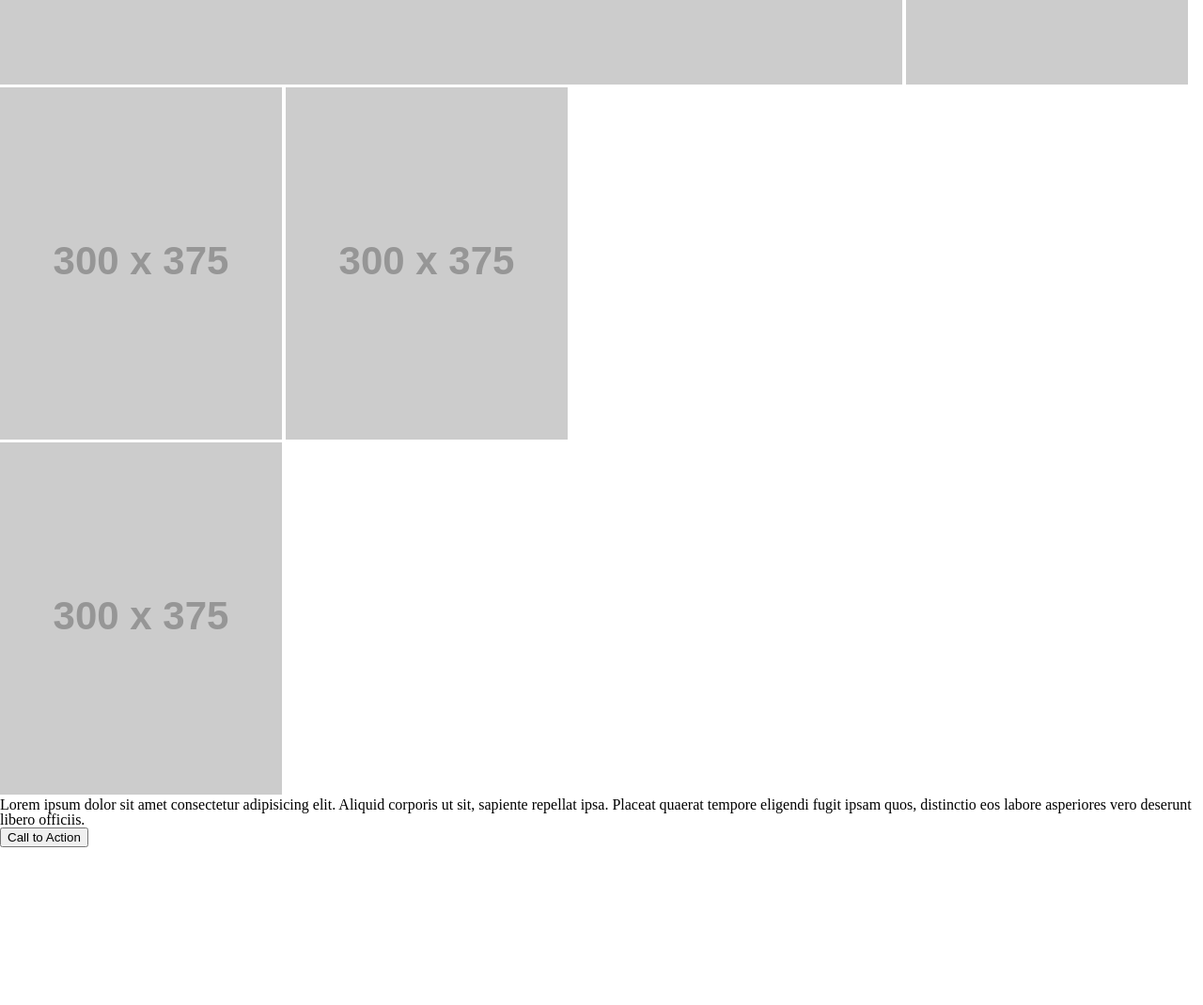
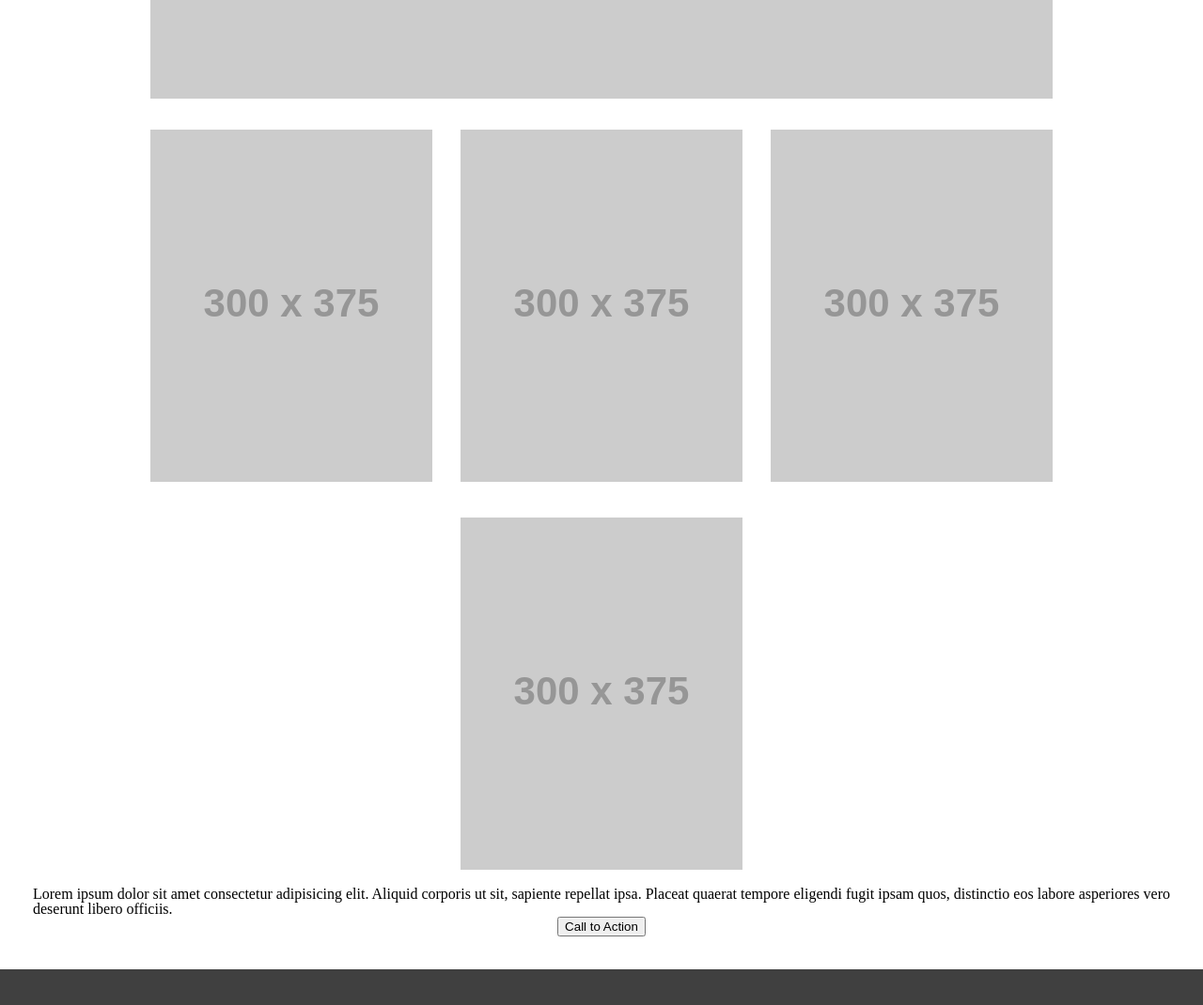
Before and after one commit to OsaidAlhomedy/wirefame-exercise, a plain HTML site: page index.html in a window 1280 px wide. Shown: the part 460-1530 px from the top of the page at 94% size. Before the commit the page ends 1362 px from the top, so only its background shows below. Drawn offline with Linux system fonts and the light colour scheme; placeholder pictures from the web are drawn by us.

Commit message:
almost done with the lab

```diff
--- a/css/style.css
+++ b/css/style.css
@@ -1,6 +1,8 @@
 * {
     box-sizing:border-box;
 }
+
+
 
 nav ul {
     background-color:#404040 ;
@@ -14,7 +16,10 @@ nav ul {
 nav ul li {
 
     display: inline-block;
+    padding : 27px;
+    padding-left: 30px;
     position: relative;
+    bottom: 30px;
 
 
 }
@@ -25,9 +30,41 @@ nav ul li a {
     color: white;
 }
 
-.li {
+
+div {
+
+    width: 100;
     text-align: center;
-    padding: 27px;
-    bottom : 27px;
+    padding : 15px;
 
 }
+
+div img {
+    padding-left: 15px;
+    padding-right: 15px;
+}
+
+section {
+    width: 100%;
+    text-align: center;
+    padding : 20px;
+    position: relative;
+}
+section img {
+
+}
+
+section article {
+    display: inline-block;
+    position: relative;
+    text-align: justify;
+}
+
+footer {
+
+    background-color: #404040;
+    height: 40px;
+    position: relative;
+    bottom: 0px;
+
+}
--- a/index.html
+++ b/index.html
@@ -1,8 +1,6 @@
 <!DOCTYPE html>
-<html lang="en">
+<html>
 <head>
-    <meta charset="UTF-8">
-    <meta name="viewport" content="width=device-width, initial-scale=1.0">
     <title>Wireframe Exercise</title>
     <link rel="stylesheet" href="css/reset.css">
     <link rel="stylesheet" href="css/style.css">
@@ -13,27 +11,26 @@
     <nav>
         <ul>
             <img src="https://via.placeholder.com/200x70.png" alt="logo" id="logo">
-            <li class="li"><a href="#">New Item 1</a></li>
-            <li class="li"><a href="#">New Item 2</a></li>
-            <li class="li"><a href="#">New Item 3</a></li>
-            <li class="li"><a href="#">New Item 4</a></li>
+            <li class="li"><a href="#">New Item 1</a></li><li class="li"><a href="#">New Item 2</a></li><li class="li"><a href="#">New Item 3</a></li><li class="li"><a href="#">New Item 4</a></li>
         </ul>
     </nav>
 
     <main>
-        <div id="top">
+        <div>
 
             <img src="https://via.placeholder.com/960x450.png" alt="hero image">
-            <img src="https://via.placeholder.com/300x375.png" alt="sub banner">
-            <img src="https://via.placeholder.com/300x375.png" alt="sub banner">
-            <img src="https://via.placeholder.com/300x375.png" alt="sub banner">
 
         </div>
 
-        <div id="bot">
+        <div>
+            <img src="https://via.placeholder.com/300x375.png" alt="sub banner"><img src="https://via.placeholder.com/300x375.png" alt="sub banner"><img src="https://via.placeholder.com/300x375.png" alt="sub banner">
+        </div>
+
+        <section>
 
             <img src="https://via.placeholder.com/300x375.png" alt="featured banner">
 
+            <div>
                 <article>
                     Lorem ipsum dolor sit amet consectetur adipisicing elit.
                     Aliquid corporis ut sit, sapiente repellat ipsa. Placeat quaerat tempore eligendi fugit ipsam quos,
@@ -41,8 +38,10 @@
                    </article>
 
                    <button>Call to Action</button>
+            </div>
 
-        </div>
+        </section>
+
     </main>
 
     <footer>
```
Lines whose indentation alone changed are shown as unchanged.
